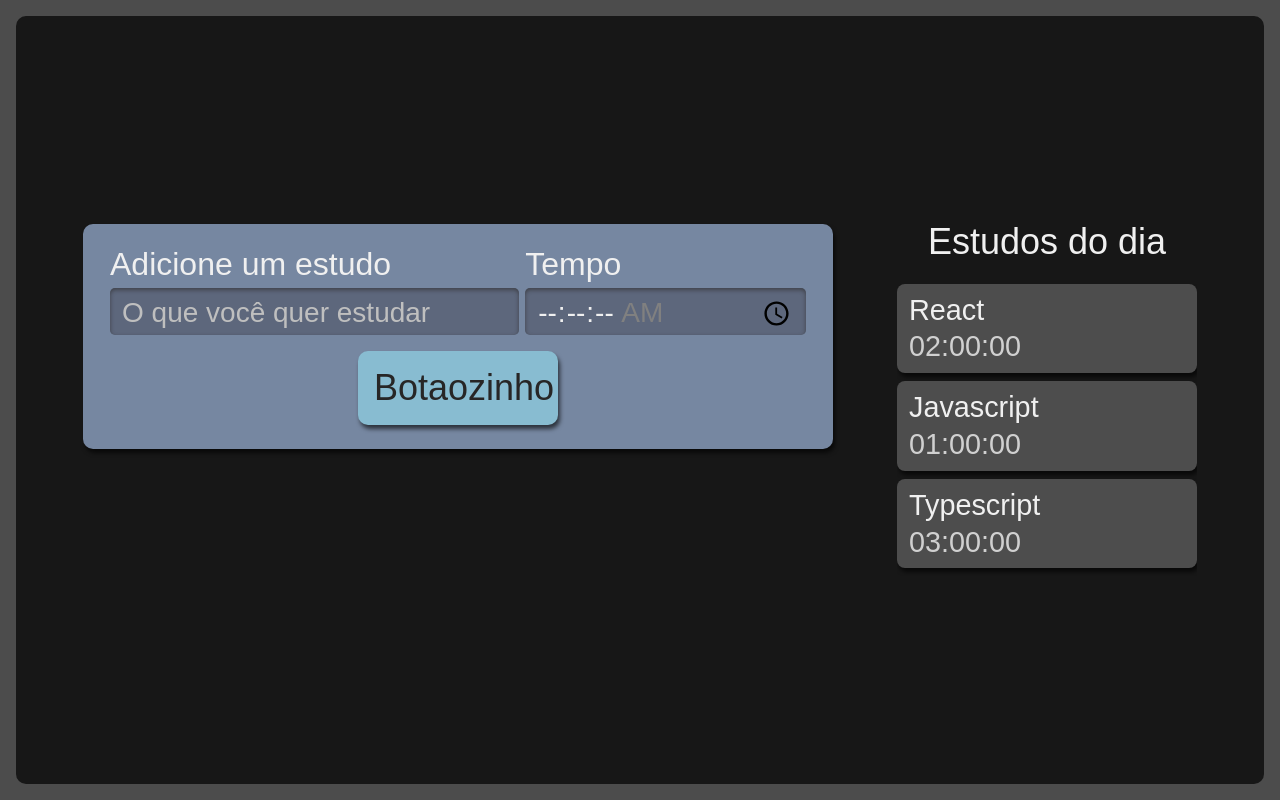
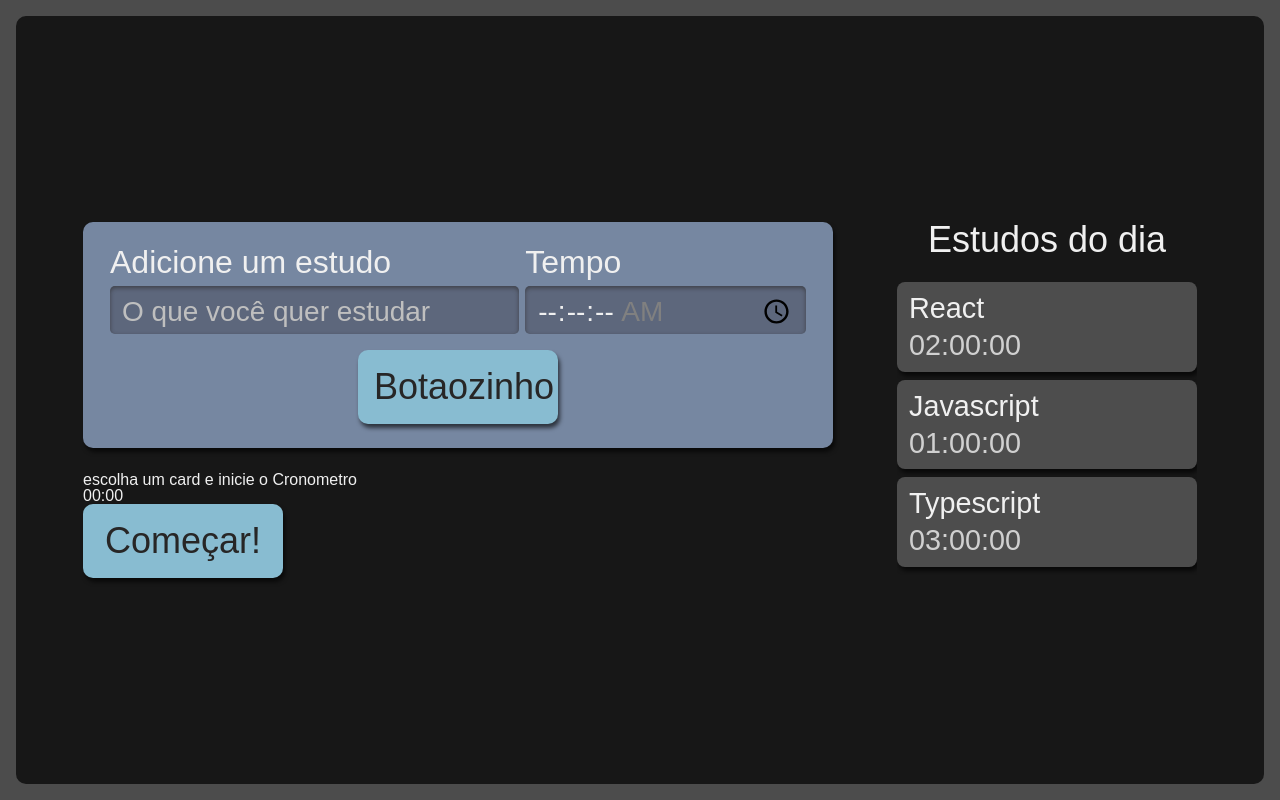
Before and after one commit to piresp/01_react_typescript, a React (Create React App) app in the folder studies/: page / in a window 1280 px wide. Built offline with nearby package versions, Linux system fonts and the light colour scheme.

Commit message:
aula_04_props_cronometro
Criando cronometro estatico

```diff
--- /dev/null
+++ b/studies/src/components/Cronometro/Relogio/index.tsx
@@ -0,0 +1,11 @@
+export default function Relogio() {
+    return (
+        <>
+            <span>0</span>
+            <span>0</span>
+            <span>:</span>
+            <span>0</span>
+            <span>0</span>
+        </>
+    )
+}
--- /dev/null
+++ b/studies/src/components/Cronometro/index.tsx
@@ -0,0 +1,16 @@
+import Botao from "../Botao";
+import Relogio from "./Relogio";
+
+export default function Cronometro() {
+    return (
+        <div>
+            <p>escolha um card e inicie o Cronometro</p>
+            <div>
+                <Relogio />
+            </div>
+            <Botao>
+                Começar!
+            </Botao>
+        </div>
+    )
+}
--- /dev/null
+++ b/studies/src/components/lista/Item/index.tsx
@@ -0,0 +1,10 @@
+import style from '../Lista.module.scss'
+
+export default function Item({ tarefa, tempo } : { tarefa: string, tempo: string }) {
+    return (
+        <li className={style.item}>
+            <h3> {tarefa} </h3>
+            <span> {tempo} </span>
+        </li>
+    )
+}
--- a/studies/src/components/lista/index.tsx
+++ b/studies/src/components/lista/index.tsx
@@ -1,7 +1,7 @@
-import React from 'react'
 import style from './Lista.module.scss';
+import Item from './Item'
 
-function Lista() {
+export default function Lista() {
     const tarefas = [{
         tarefa: 'React',
         tempo: '02:00:00'
@@ -17,14 +17,12 @@ function Lista() {
             <h2>Estudos do dia</h2>
             <ul>
                 {tarefas.map((item, index) => (
-                    <li key={index} className={style.item}>
-                        <h3> {item.tarefa} </h3>
-                        <span> {item.tempo} </span>
-                    </li>
+                    <Item
+                        { ...item }
+                        key={ index }
+                    />
                 ))}
             </ul>
         </aside>
     )
 }
-
-export default Lista;
--- a/studies/src/pages/App.tsx
+++ b/studies/src/pages/App.tsx
@@ -1,4 +1,4 @@
-import React from 'react';
+import Cronometro from '../components/Cronometro';
 import Formulario from '../components/Formulario';
 import Lista from '../components/Lista';
 import style from './App.module.scss';
@@ -8,6 +8,7 @@ function App() {
     <div className={style.AppStyle}>
         <Formulario />
         <Lista />
+        <Cronometro />
     </div>
   );
 }
```
